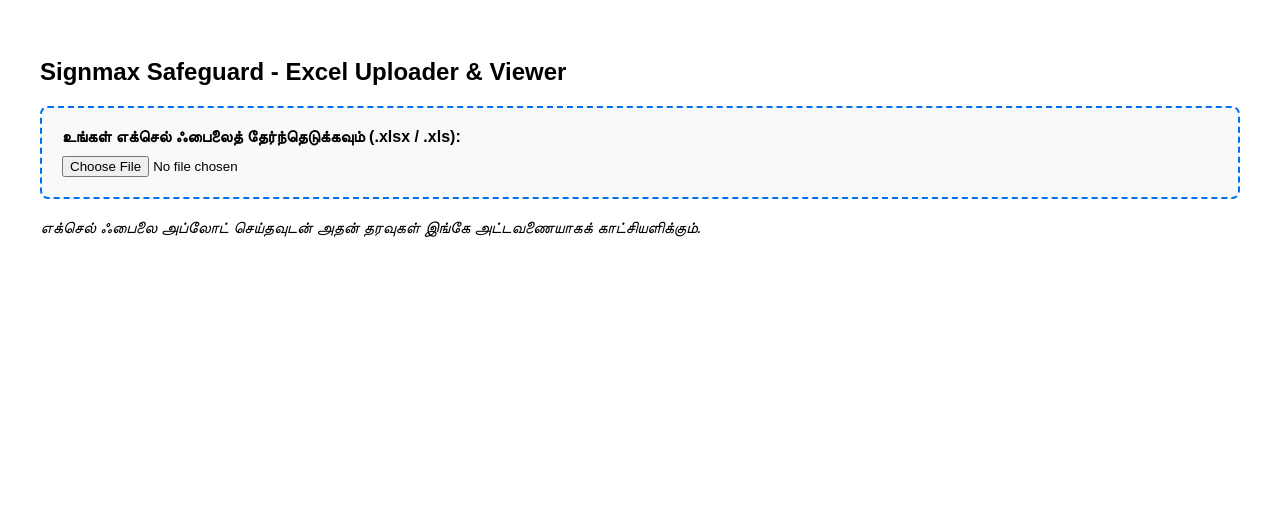
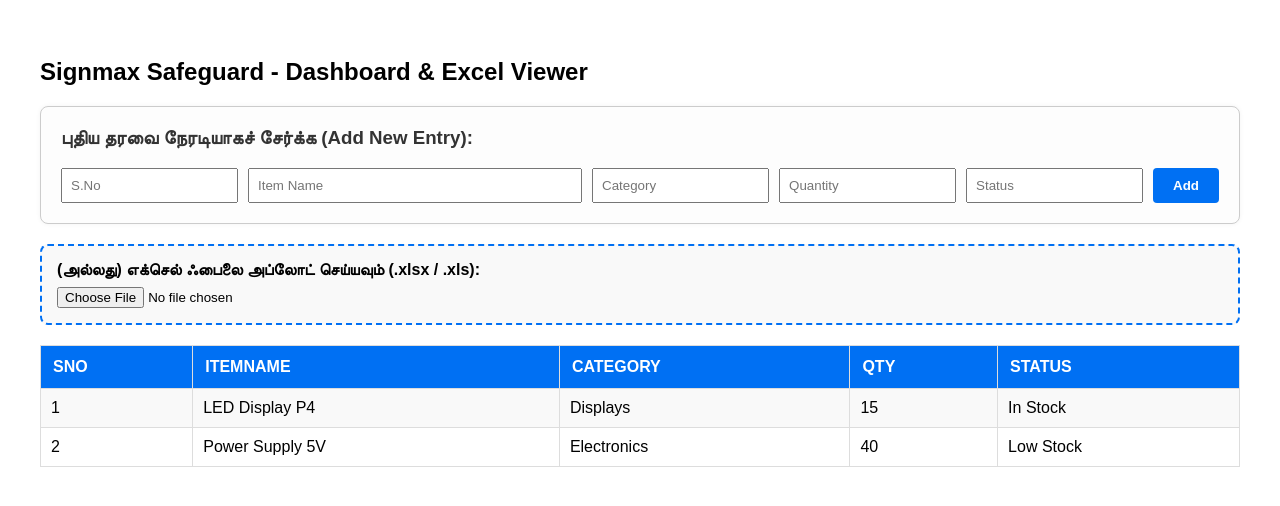
Before and after one commit to signmaxLED/SIGNMAX-SAFEGARD-APP, a React (Create React App) app: page / in a window 1280 px wide. Shown: the top 506 px of the page. Built offline with nearby package versions, Linux system fonts and the light colour scheme.

Commit message:
Update App.js

```diff
--- a/src/App.js
+++ b/src/App.js
@@ -2,8 +2,21 @@
 import * as XLSX from 'xlsx';
 
 export default function App() {
-  const [tableData, setTableData] = useState([]);
-  const [columns, setColumns] = useState([]);
+  const [tableData, setTableData] = useState([
+    { sno: 1, itemName: "LED Display P4", category: "Displays", qty: 15, status: "In Stock" },
+    { sno: 2, itemName: "Power Supply 5V", category: "Electronics", qty: 40, status: "Low Stock" }
+  ]);
+
+  const [columns, setColumns] = useState(["sno", "itemName", "category", "qty", "status"]);
+
+  // புதிய டேட்டாவை டைப் செய்து சேர்க்கும் ஃபார்ம் ஸ்டேட்
+  const [newItem, setNewItem] = useState({
+    sno: "",
+    itemName: "",
+    category: "",
+    qty: "",
+    status: ""
+  });
 
   // எக்செல் ஃபைலை ரீட் செய்யும் ஃபங்ஷன்
   const handleFileUpload = (e) => {
@@ -14,43 +27,103 @@
     reader.onload = (evt) => {
       const bstr = evt.target.result;
       const wb = XLSX.read(bstr, { type: 'binary' });
-
-      // முதல் ஷீட்டை (Sheet) மட்டும் எடுக்கிறோம்
       const wsname = wb.SheetNames[0];
       const ws = wb.Sheets[wsname];
+      const data = XLSX.utils.sheet_to_json(ws);
 
-      // டேட்டாவை JSON வடிவமாக மாற்றுகிறோம்
-      const data = XLSX.utils.sheet_to_json(ws);
-      setTableData(data);
-
-      // டேபிளின் தலைப்புகளை (Columns) எடுப்பதற்கு
       if (data.length > 0) {
+        setTableData(data);
         setColumns(Object.keys(data[0]));
       }
     };
     reader.readAsBinaryString(file);
   };
 
+  // இன்புட்டில் டைப் செய்வதை சேமிக்க
+  const handleInputChange = (e) => {
+    setNewItem({ ...newItem, [e.target.name]: e.target.value });
+  };
+
+  // புதிய ரோவை டேபிளில் சேர்க்க
+  const handleAddRow = (e) => {
+    e.preventDefault();
+    if (!newItem.itemName) return;
+    setTableData([...tableData, newItem]);
+    // ஃபார்மை க்ளியர் செய்ய
+    setNewItem({ sno: tableData.length + 1, itemName: "", category: "", qty: "", status: "" });
+  };
+
   return (
     <div style={{ padding: "30px", fontFamily: "Arial, sans-serif", maxWidth: "1200px", margin: "0 auto" }}>
-      <h2>Signmax Safeguard - Excel Uploader & Viewer</h2>
+      <h2>Signmax Safeguard - Dashboard & Excel Viewer</h2>
 
-      {/* எக்செல் ஃபைல் அப்லோட் செய்யும் பாக்ஸ் */}
-      <div style={{ margin: "20px 0", padding: "20px", border: "2px dashed #0070f3", borderRadius: "8px", background: "#f9f9f9" }}>
-        <label style={{ fontWeight: "bold", display: "block", marginBottom: "10px" }}>
-          உங்கள் எக்செல் ஃபைலைத் தேர்ந்தெடுக்கவும் (.xlsx / .xls):
+      {/* 1. நேரடியாக டைப் செய்து சேர்க்கும் ஃபார்ம் */}
+      <div style={{ margin: "20px 0", padding: "20px", border: "1px solid #ccc", borderRadius: "8px", background: "#fdfdfd", boxShadow: "0 0 5px rgba(0,0,0,0.05)" }}>
+        <h3 style={{ marginTop: "0", color: "#333" }}>புதிய தரவை நேரடியாகச் சேர்க்க (Add New Entry):</h3>
+        <form onSubmit={handleAddRow} style={{ display: "flex", flexWrap: "wrap", gap: "10px" }}>
+          <input
+            type="number"
+            name="sno"
+            placeholder="S.No"
+            value={newItem.sno}
+            onChange={handleInputChange}
+            style={{ padding: "8px", flex: "1", minWidth: "80px" }}
+          />
+          <input
+            type="text"
+            name="itemName"
+            placeholder="Item Name"
+            value={newItem.itemName}
+            onChange={handleInputChange}
+            style={{ padding: "8px", flex: "2", minWidth: "150px" }}
+            required
+          />
+          <input
+            type="text"
+            name="category"
+            placeholder="Category"
+            value={newItem.category}
+            onChange={handleInputChange}
+            style={{ padding: "8px", flex: "1", minWidth: "120px" }}
+          />
+          <input
+            type="text"
+            name="qty"
+            placeholder="Quantity"
+            value={newItem.qty}
+            onChange={handleInputChange}
+            style={{ padding: "8px", flex: "1", minWidth: "80px" }}
+          />
+          <input
+            type="text"
+            name="status"
+            placeholder="Status"
+            value={newItem.status}
+            onChange={handleInputChange}
+            style={{ padding: "8px", flex: "1", minWidth: "100px" }}
+          />
+          <button type="submit" style={{ padding: "8px 20px", background: "#0070f3", color: "white", border: "none", borderRadius: "4px", cursor: "pointer", fontWeight: "bold" }}>
+            Add
+          </button>
+        </form>
+      </div>
+
+      {/* 2. எக்செல் ஃபைல் அப்லோட் செய்யும் பாக்ஸ் */}
+      <div style={{ margin: "20px 0", padding: "15px", border: "2px dashed #0070f3", borderRadius: "8px", background: "#f9f9f9" }}>
+        <label style={{ fontWeight: "bold", display: "block", marginBottom: "8px" }}>
+          (அல்லது) எக்செல் ஃபைலை அப்லோட் செய்யவும் (.xlsx / .xls):
         </label>
         <input type="file" accept=".xlsx, .xls" onChange={handleFileUpload} />
       </div>
 
-      {/* டேட்டா இருந்தால் டேபிள் வடிவத்தில் காட்டுதல் */}
+      {/* 3. டேட்டா டேபிள் */}
       {tableData.length > 0 ? (
         <div style={{ overflowX: "auto", marginTop: "20px" }}>
           <table style={{ width: "100%", borderCollapse: "collapse", background: "white", boxShadow: "0 0 10px rgba(0,0,0,0.1)" }}>
             <thead>
               <tr style={{ background: "#0070f3", color: "white", textAlign: "left" }}>
                 {columns.map((col, index) => (
-                  <th key={index} style={{ padding: "12px", border: "1px solid #ddd" }}>{col}</th>
+                  <th key={index} style={{ padding: "12px", border: "1px solid #ddd" }}>{col.toUpperCase()}</th>
                 ))}
               </tr>
             </thead>
@@ -68,8 +141,8 @@
           </table>
         </div>
       ) : (
-        <p style={{ color: "666", fontStyle: "italic", marginTop: "20px" }}>
-          எக்செல் ஃபைலை அப்லோட் செய்தவுடன் அதன் தரவுகள் இங்கே அட்டவணையாகக் காட்சியளிக்கும்.
+        <p style={{ color: "#666", fontStyle: "italic", marginTop: "20px" }}>
+          தரவுகள் எதுவும் இல்லை. மேலே உள்ள ஃபார்ம் மூலமாகவோ அல்லது எக்செல் ஃபைல் மூலமாகவோ சேர்க்கவும்.
         </p>
       )}
     </div>
```
